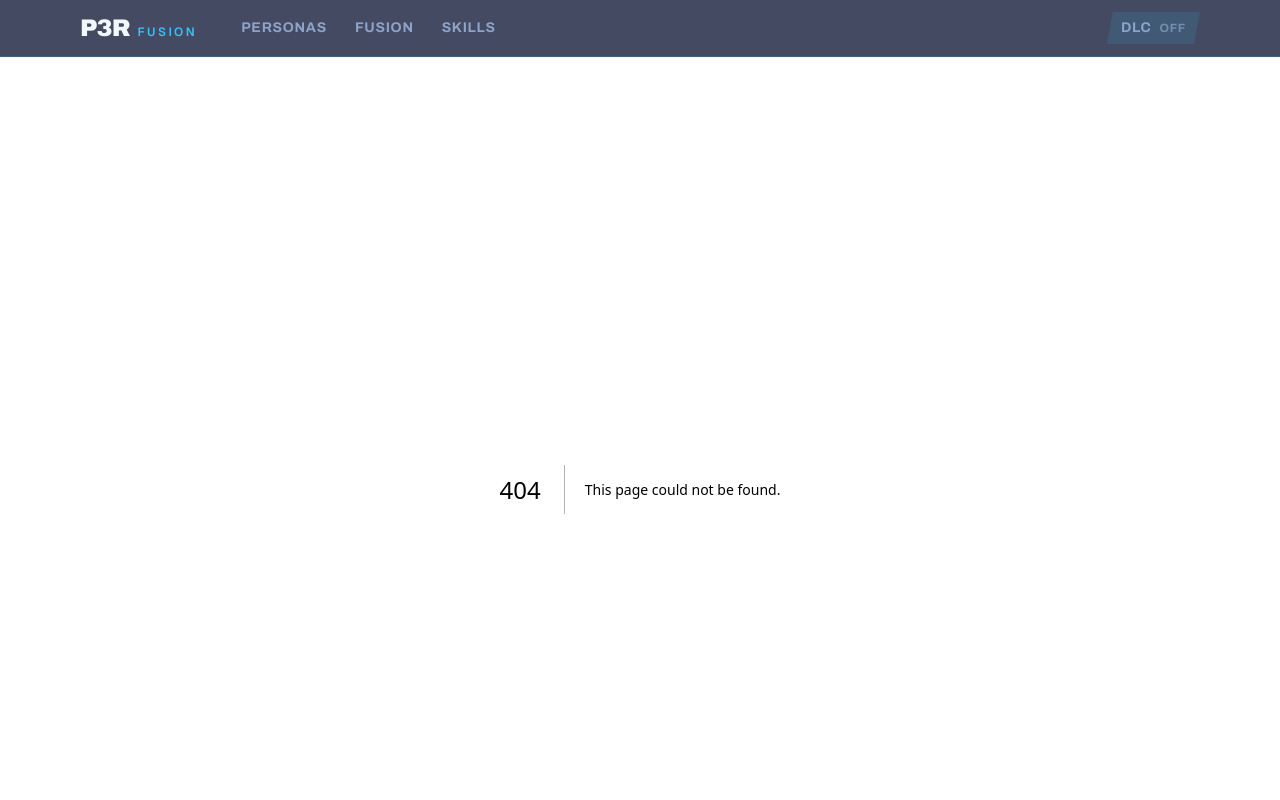
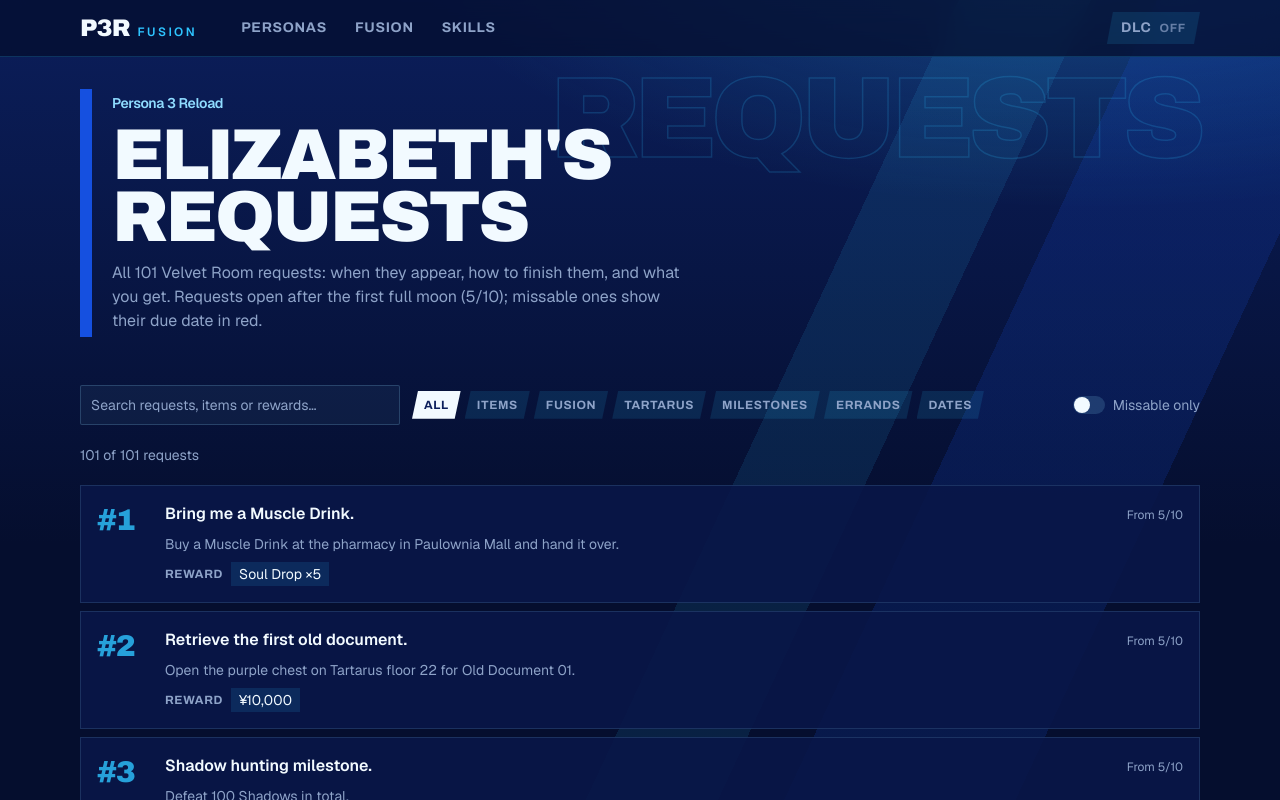
Before and after one commit to M4c-beth/persona3_fusion, a Next.js app: page /requests in a window 1280 px wide. Before the commit this address had no page. Shown: the top 800 px of the page. Built offline with nearby package versions, Linux system fonts and the light colour scheme.

Commit message:
Add Elizabeth requests page

```diff
--- /dev/null
+++ b/src/app/requests/page.tsx
@@ -0,0 +1,17 @@
+import type { Metadata } from "next";
+import { PageHeader } from "@/components/features/PageHeader";
+import { RequestList } from "@/components/features/RequestList";
+
+export const metadata: Metadata = { title: "Elizabeth's Requests" };
+
+export default function RequestsPage() {
+  return (
+    <div className="space-y-10">
+      <PageHeader title="Elizabeth's Requests" backdrop="Requests">
+        All 101 Velvet Room requests: when they appear, how to finish them, and what you get. Requests open after the
+        first full moon (5/10); missable ones show their due date in red.
+      </PageHeader>
+      <RequestList />
+    </div>
+  );
+}
```
